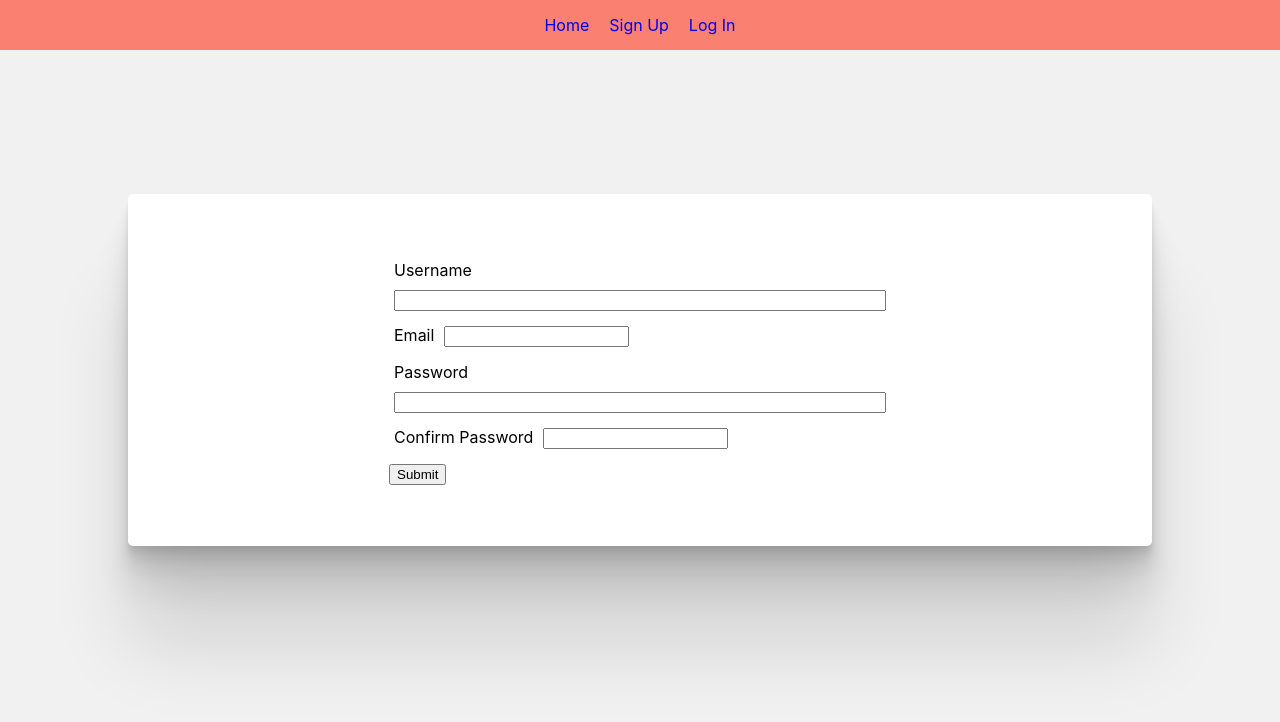
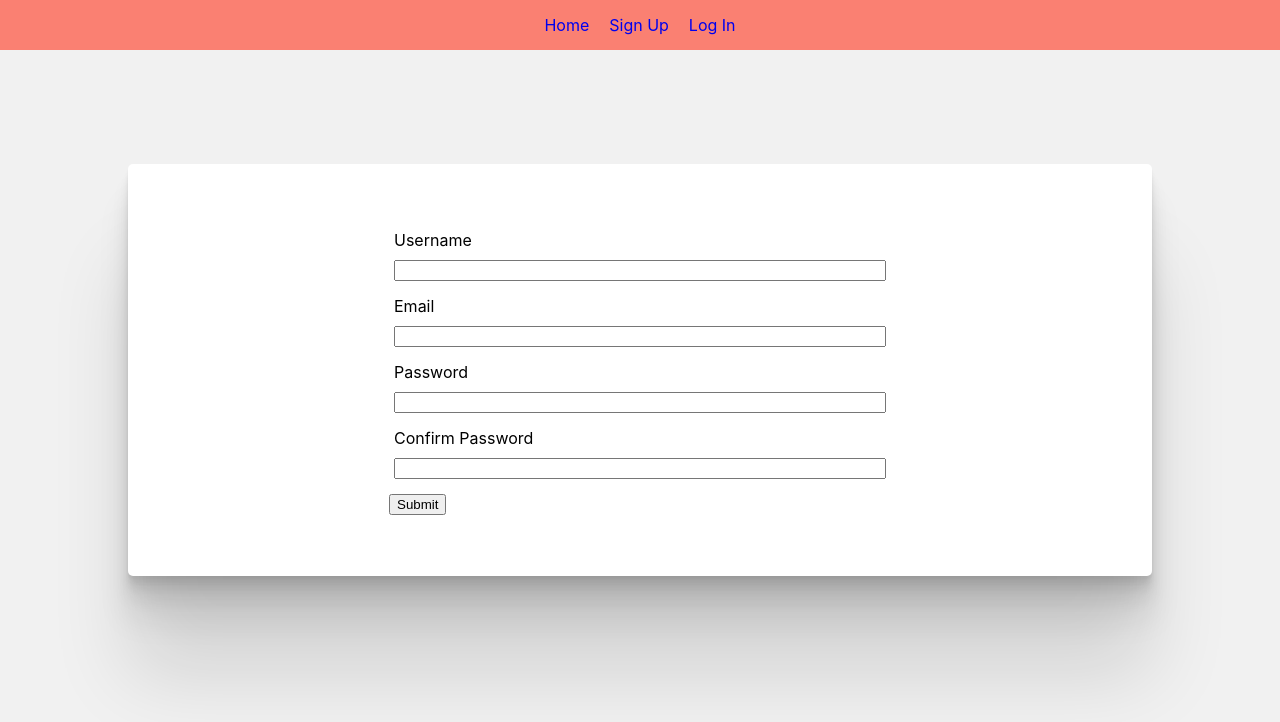
Before and after one commit to ajtw7/epagination-client, a React (Create React App) app: page /signup in a window 1280 px wide. Shown: the top 722 px of the page. Built offline with nearby package versions, Linux system fonts and the light colour scheme; no server answers.

Commit message:
styling round 4

```diff
--- a/src/App.css
+++ b/src/App.css
@@ -358,7 +358,7 @@ form {
   margin-top: 20px;
 }
 
-.username-box-component, .password-box-component {
+.username-box-component, .password-box-component, .confirm-password-component, .email-component {
   display: flex;
   flex-direction: column;
 
--- a/src/components/ConfirmPassword.js
+++ b/src/components/ConfirmPassword.js
@@ -1,7 +1,7 @@
 import React from "react";
 const ConfirmPassword = ({ setConfirmPassword }) => {
   return (
-    <div>
+    <div className="confirm-password-component">
       <label>Confirm Password</label>
       <input
         type="password"
--- a/src/components/Email.js
+++ b/src/components/Email.js
@@ -1,7 +1,7 @@
 import React from "react";
 const Email = ({ setEmail }) => {
   return (
-    <div>
+    <div className="email-component">
       <label>Email</label>
       <input name="email" onChange={(e) => setEmail(e.target.value)} />
     </div>
```
